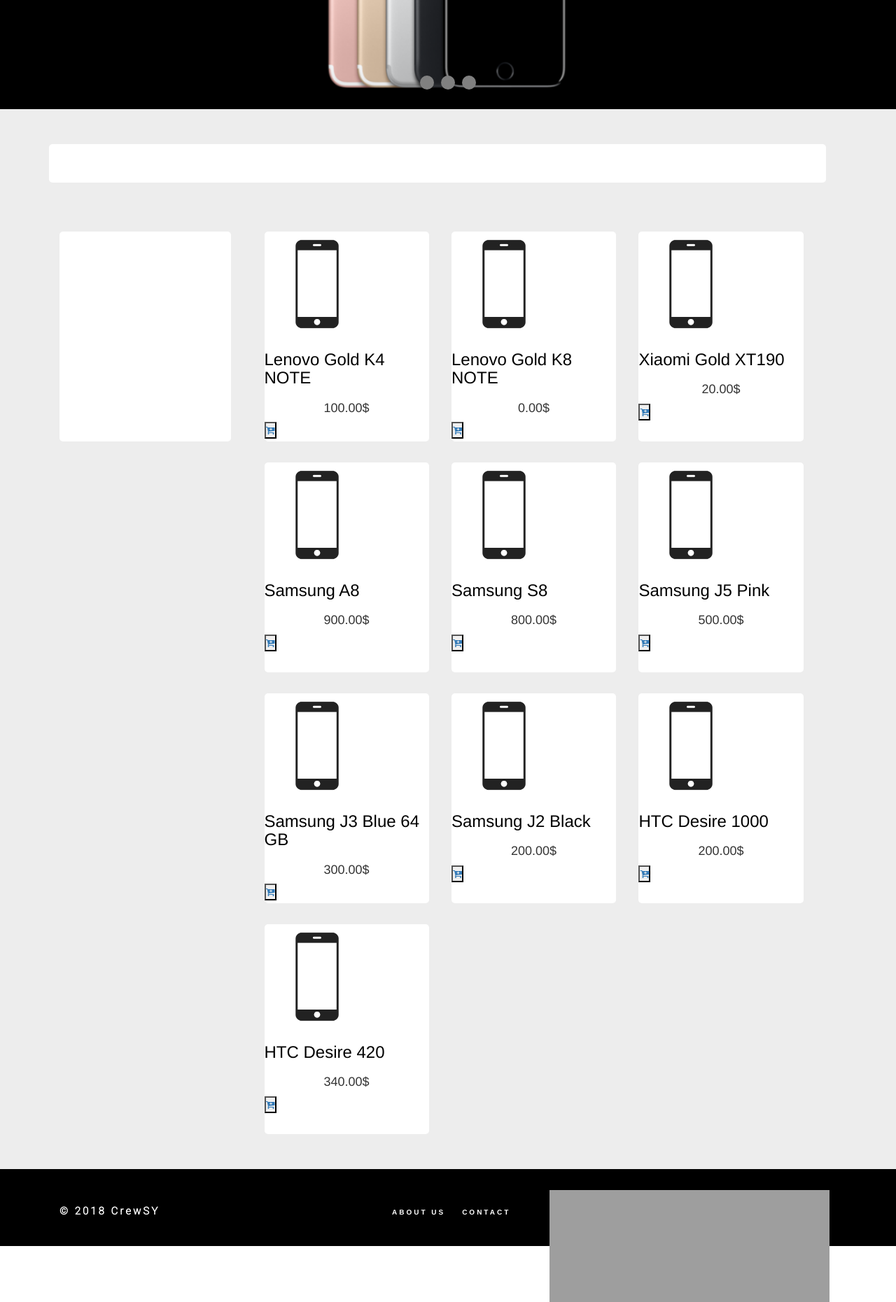
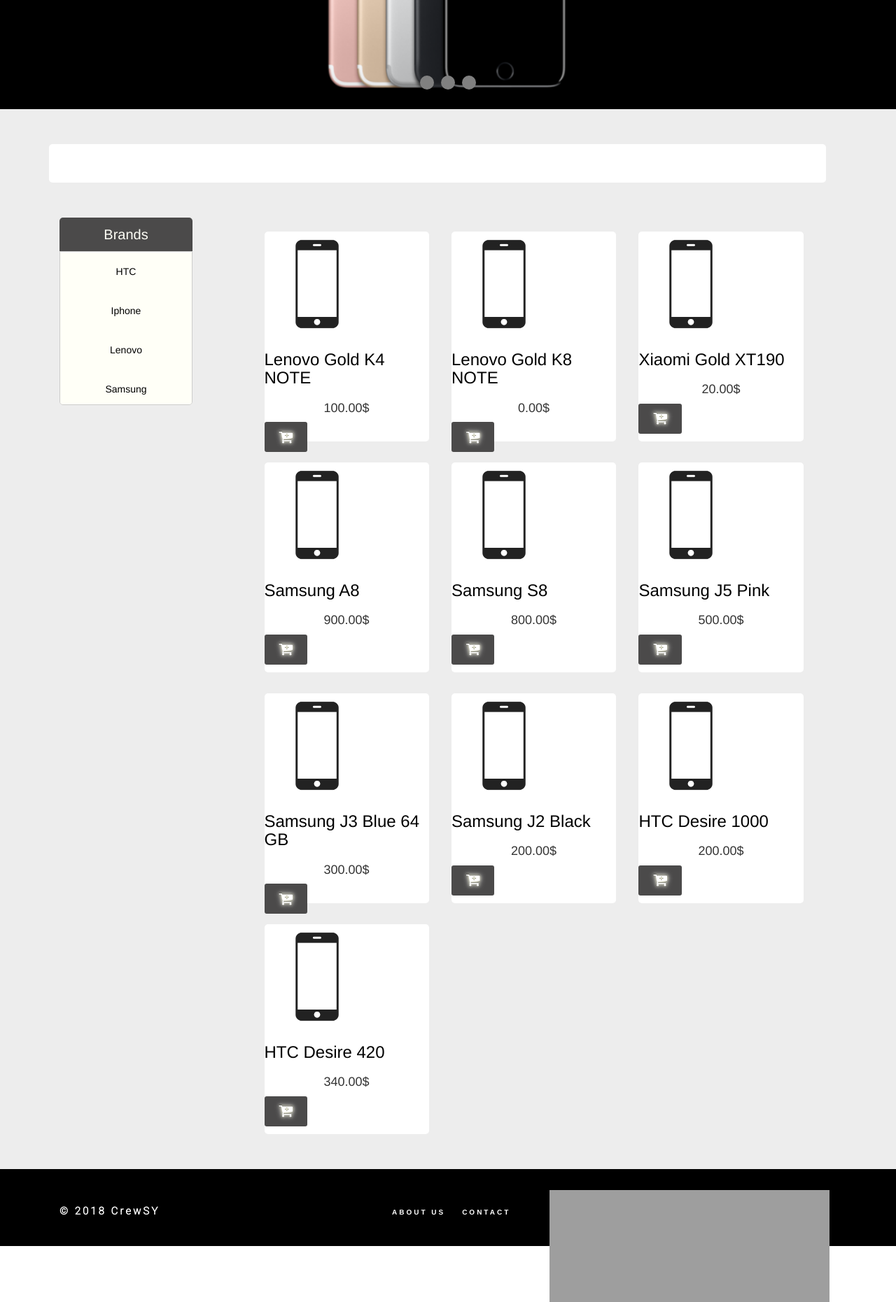
Before and after one commit to CrewSY/PowerSocket, a Django app: page /new_products/ in a window 1280 px wide. Shown: the part 468-2329 px from the top of the page at 70% size. Run offline with Django 3.2, Linux system fonts and the light colour scheme; data comes from the database, SQL or seed files in the repository; some libraries are stand-ins or nearby versions; grey boxes are pictures that could not be loaded.

Commit message:
Add button buy

```diff
--- a/main/static/css/content.css
+++ b/main/static/css/content.css
@@ -3,10 +3,6 @@
   padding: 50px 0 50px 0;
   min-height: 400px;
 }
-
-/*.parent-container {
-   display: flex;
-}*/
 
 .white-line {
   height: 55px;
@@ -44,6 +40,69 @@
 
 .popup:hover {
   opacity: 0.7;
+}
+
+i {
+  pointer-events:none;
+}
+
+button.button-buy {
+  position: relative;
+  display: inline-block;
+  font-family: Arial,Helvetica,FreeSans,"Liberation Sans","Nimbus Sans L",sans-serif;
+  font-size: 1.5em;
+  font-weight: 700;
+  color: rgb(245,245,245);
+  text-shadow: 0 -1px rgba(0,0,0,.1);
+  text-decoration: none;
+  user-select: none;
+  padding: .3em 1em;
+  outline: none;
+  border: none;
+  border-radius: 3px;
+  background: #4B4A4A;
+  -webkit-animation: pulsate 1.2s linear infinite;
+  animation: pulsate 1.2s linear infinite;
+}
+button.button-buy:hover {
+  -webkit-animation-play-state: paused;
+  animation-play-state: paused;
+  cursor: pointer;
+  background-color: black;
+}
+
+button.button-buy:active {
+  top: 1px;
+  color: #fff;
+  text-shadow: 0 -1px rgba(0,0,0,.3), 0 0 5px #ffd, 0 0 8px #fff;
+  box-shadow: 0 -1px 3px rgba(0,0,0,.3), 0 1px 1px #fff, inset 0 1px 2px rgba(0,0,0,.8), inset 0 -1px 0 rgba(0,0,0,.05);
+}
+@-webkit-keyframes pulsate {
+  50% {color: #fff; text-shadow: 0 -1px rgba(0,0,0,.3), 0 0 5px #ffd, 0 0 8px #fff;}
+}
+@keyframes pulsate {
+  50% {color: #fff; text-shadow: 0 -1px rgba(0,0,0,.3), 0 0 5px #ffd, 0 0 8px #fff;}
+}
+
+
+.result-search {
+  width: 100%;
+  font-weight: bold;
+  font-size: 30px;
+  text-align: center;
+  margin-top: 25px;
+}
+
+.no-result-brand, .no-result {
+  font-size: 24px;
+  font-weight: bold;
+  text-align: center !important;
+  padding-top: 50px;
+}
+
+.no-result-position {
+  top: 30%;
+  left: 40%;
 }
 
 .modal {
--- a/main/templates/main/products_list.html
+++ b/main/templates/main/products_list.html
@@ -37,14 +37,21 @@
 
       <div class="row content">
         <div class="col-sm-3">
-          <div class="test1">
 
+            <div class="wrapper"><h1 class="header-tabs">Brands</h1>
+          <div class="tab">
+            {% for brand in brands %}
+              <button value="{{ brand.id }}">{{ brand.brand_name }}</button>
+            {% endfor %}
           </div>
         </div>
 
-          <!--  --><!-- {% csrf_token %} -->
+        </div>
+
+
 
         <div class="col-sm-9">
+        <form id="form_buying_product" > {% csrf_token %}
         {% for pr in products %}
         <div class="col-sm-4">
           <div class="test1">
@@ -54,12 +61,12 @@
               <img class="photo-phone-error" height="150" width="150" src="{% static "img/default_sm.png" %}">
             {% endif %}
             <!-- The Modal -->
-              <!-- <div id="myModal" class="modal">
+              <div id="myModal" class="modal">
                 <span class="close">&times;</span>
                 <img class="modal-content" id="img01">
                 <div id="caption"></div>
-              </div> -->
-              <a class="header-href" href=""><h3 class="header-phone">{{ pr.brand }} {{ pr.model }}</h3></a>
+              </div>
+              <a class="header-href" href="{% url 'product_details' pk=pr.id %}"><h3 class="header-phone">{{ pr.brand }} {{ pr.model }}</h3></a>
               <h4 class="price">{{ pr.price }}$</h4>
             {% if user.is_authenticated %}
               {% if pr.id in product_in_basket %}
@@ -78,8 +85,10 @@
           </div>
           </div>
         {% endfor %}
+        </form>
         </div>
-     <!--  </form> -->
+
+
 
 
 
```
